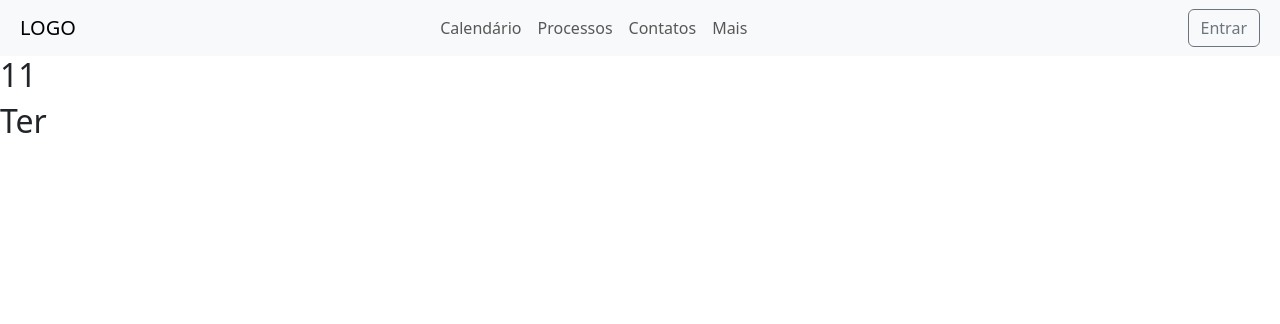
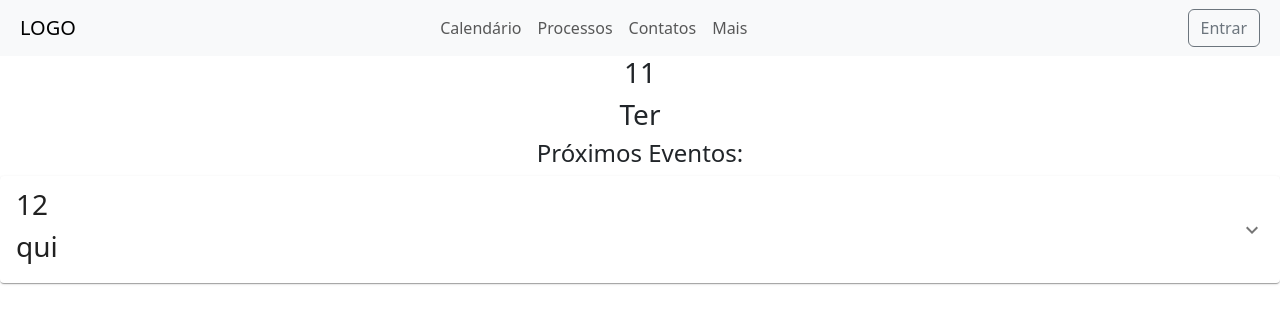
Before and after one commit to Znilcosta/processos-salsa, a React (Create React App) app: page / in a window 1280 px wide. Shown: the top 324 px of the page. Built offline with nearby package versions, Linux system fonts and the light colour scheme.

Commit message:
create accordion

```diff
--- a/package.json
+++ b/package.json
@@ -3,12 +3,18 @@
   "version": "0.1.0",
   "private": true,
   "dependencies": {
+    "@emotion/react": "^11.11.4",
+    "@emotion/styled": "^11.11.5",
+    "@mui/icons-material": "^5.15.20",
+    "@mui/material": "^5.15.20",
+    "@mui/styled-engine-sc": "^6.0.0-alpha.18",
     "@testing-library/jest-dom": "^5.17.0",
     "@testing-library/react": "^13.4.0",
     "@testing-library/user-event": "^13.5.0",
     "react": "^18.3.0",
     "react-dom": "^18.3.0",
     "react-scripts": "5.0.1",
+    "styled-components": "^6.1.11",
     "web-vitals": "^2.1.4"
   },
   "scripts": {
--- a/src/components/DateHome.jsx
+++ b/src/components/DateHome.jsx
@@ -1,4 +1,5 @@
 import React from 'react';
+import DateView from './DateView';
 
 function DateHome() {
   const newDate = new Date();
@@ -8,14 +9,7 @@ function DateHome() {
   const weekDay = week[newDate.getDay()];
   const day = newDate.getDate();
 
-  return (
-    <div>
-      <div>
-        <h2>{day}</h2>
-        <h2>{weekDay}</h2>
-      </div>
-    </div>
-  );
+  return <DateView day={day} weekDay={weekDay} />;
 }
 
 export default DateHome;
--- /dev/null
+++ b/src/components/DateView.jsx
@@ -0,0 +1,19 @@
+import React from 'react';
+import NextEvent from './NextEvent';
+
+function DateView(props) {
+  return (
+    <div>
+      <div className="container-fluid d-flex justify-content-center">
+        <div className="text-center">
+          <h3>{props.day}</h3>
+          <h3>{props.weekDay}</h3>
+        </div>
+      </div>
+      <h4 className="text-center">Próximos Eventos:</h4>
+      <NextEvent />
+    </div>
+  );
+}
+
+export default DateView;
--- /dev/null
+++ b/src/components/NextEvent.jsx
@@ -0,0 +1,24 @@
+import React from 'react';
+
+import { Accordion, AccordionDetails, AccordionSummary } from '@mui/material';
+import ExpandMoreIcon from '@mui/icons-material/ExpandMore';
+
+function NextEvent() {
+  return (
+    <div>
+      <Accordion>
+        <AccordionSummary expandIcon={<ExpandMoreIcon />}>
+          <div>
+            <div>
+              <h3>12</h3>
+              <h3>qui</h3>
+            </div>
+          </div>
+        </AccordionSummary>
+        <AccordionDetails>hdfhdlhfgslgl jjigislfhglhsfkjgços</AccordionDetails>
+      </Accordion>
+    </div>
+  );
+}
+
+export default NextEvent;
```
Also changed, not shown: 1 other file (tests, documents, lock files or other folders).
